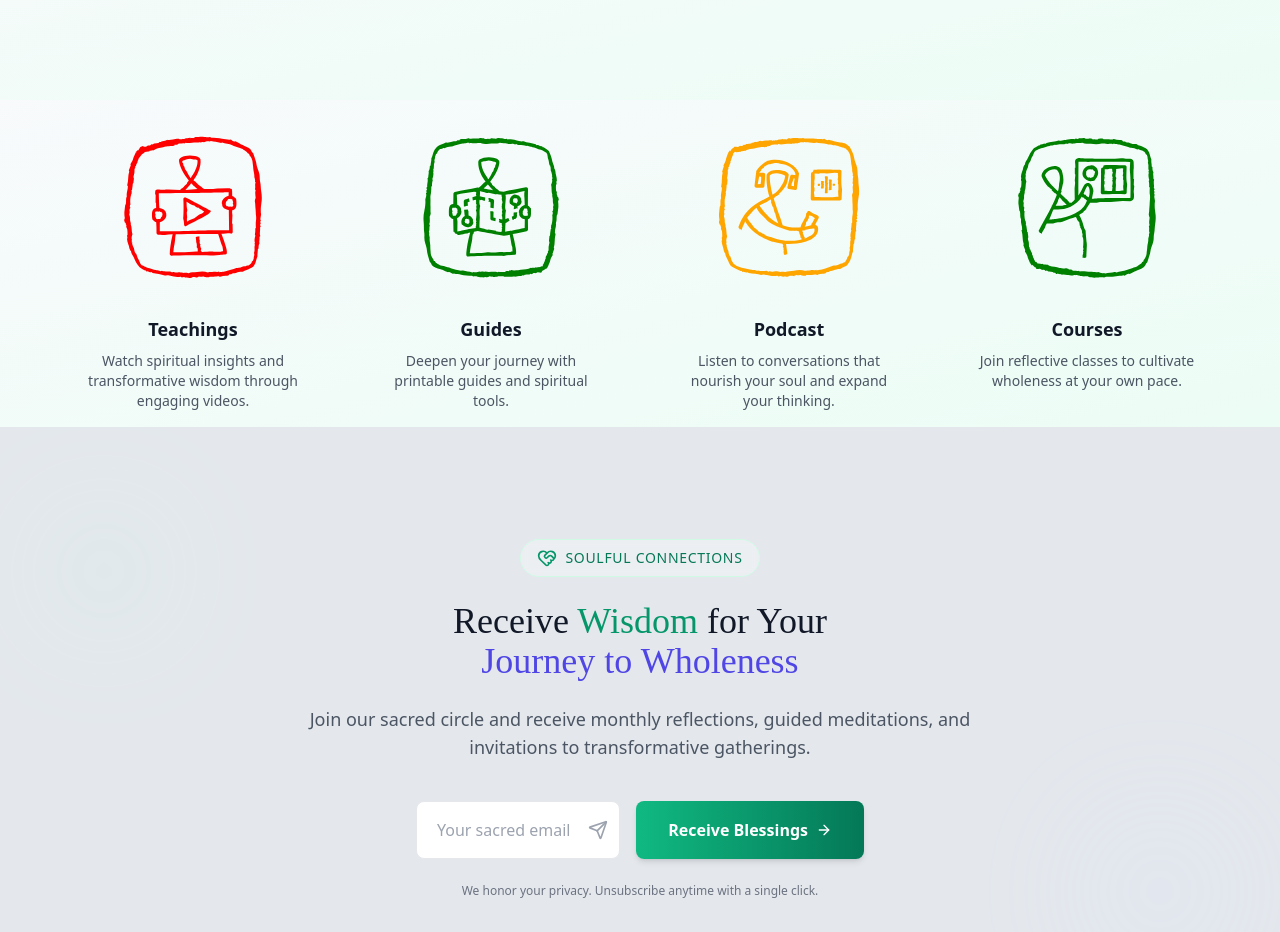
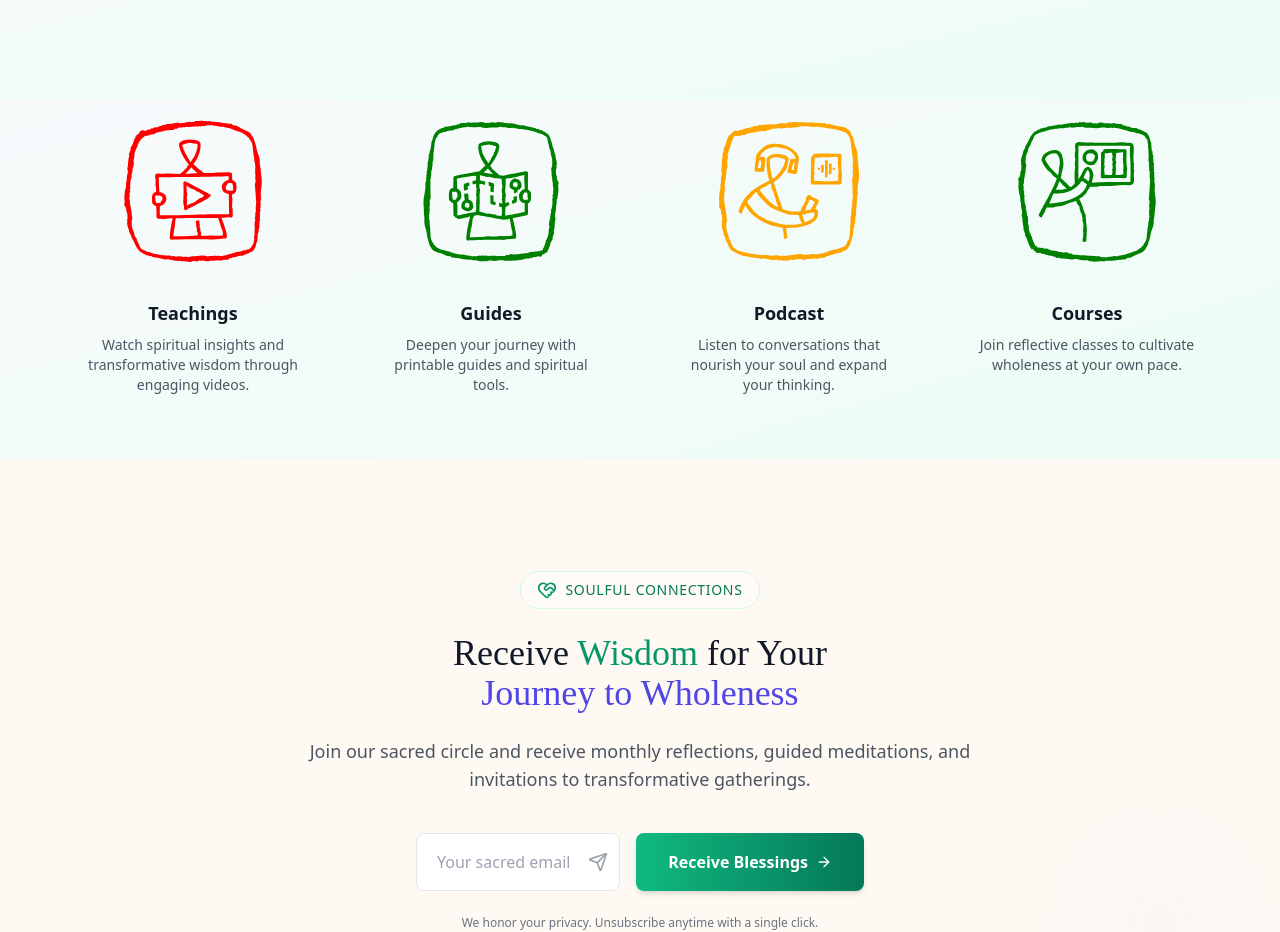
Before and after one commit to eldoJr/mind-and-wholeness, a React (Vite) app: page / in a window 1280 px wide. Shown: the part 984-1916 px from the top of the page. Built offline with nearby package versions, Linux system fonts and the light colour scheme.

Commit message:
up: close

```diff
--- a/src/components/layout/highlights.tsx
+++ b/src/components/layout/highlights.tsx
@@ -32,7 +32,7 @@ const highlights = [
 
 export default function Highlights() {
   return (
-    <section className="bg-gradient-to-br from-slate-50 to-emerald-50 py-4 px-4 sm:px-6">
+    <section className="bg-gradient-to-br from-slate-50 to-emerald-50 pb-16 px-4 sm:px-6">
       <div className="max-w-6xl mx-auto text-center">
         <div className="grid grid-cols-1 sm:grid-cols-2 lg:grid-cols-4 gap-10">
           {highlights.map((item, idx) => (
--- a/src/components/layout/newsletter.tsx
+++ b/src/components/layout/newsletter.tsx
@@ -4,7 +4,7 @@ import { ArrowRight, Send, HeartHandshake } from "lucide-react";
 
 export default function Newsletter() {
   return (
-    <section className="relative bg-[#E4E8ED] from-emerald-50 to-indigo-50 py-28 px-6 overflow-hidden">
+    <section className="relative bg-[#FFF9F3] from-emerald-50 to-indigo-50 py-28 px-6 overflow-hidden">
       {/* Decorative elements */}
       <div className="absolute top-0 left-0 w-full h-full opacity-10">
         <div className="absolute top-20 left-10 w-32 h-32 bg-emerald-200 rounded-full filter blur-3xl"></div>
```
